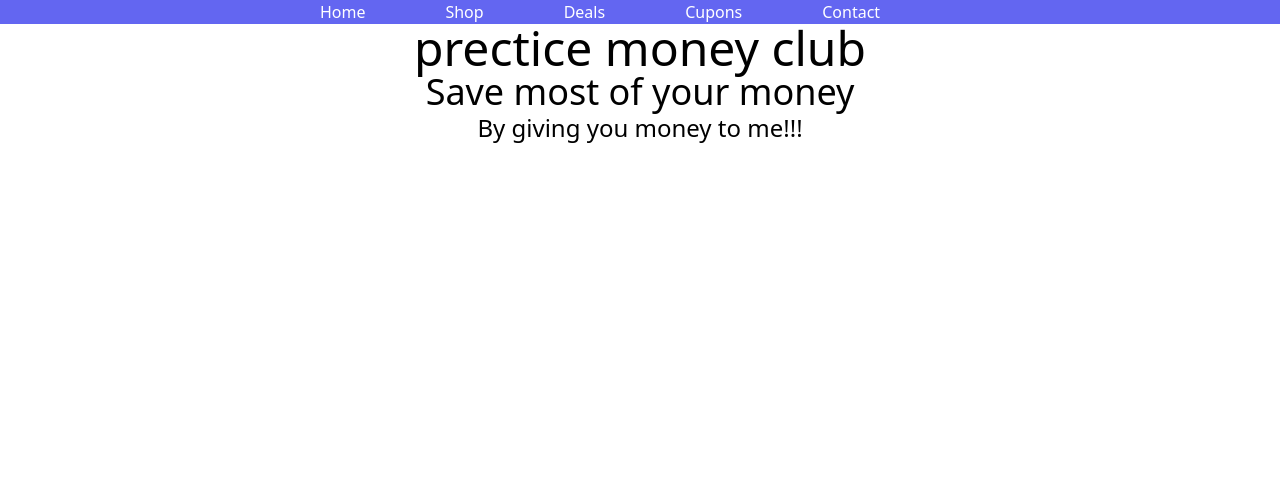
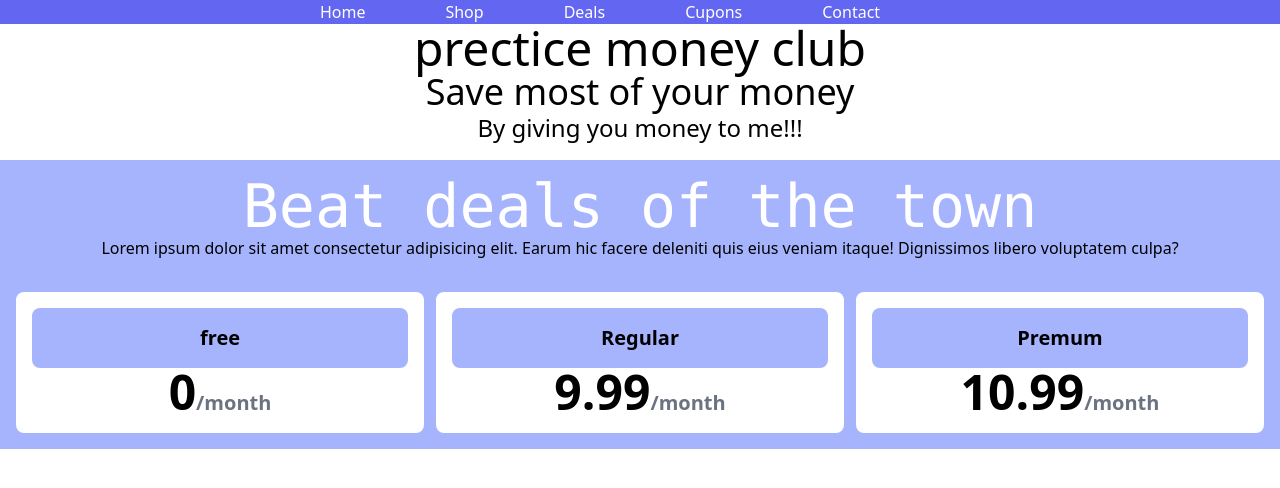
Before and after one commit to sagor15/react-with-tailwindcss, a React (Create React App) app: page / in a window 1280 px wide. Shown: the top 488 px of the page. Built offline with nearby package versions, Linux system fonts and the light colour scheme.

Commit message:
added a card with tailwind

```diff
--- a/src/App.js
+++ b/src/App.js
@@ -2,6 +2,7 @@
 import "./App.css";
 import Header from "./Components/Header/Header";
 import Navber from "./Components/Navber/Navber";
+import Pricing from "./Components/Pricing/Pricing";
 
 function App() {
   return (
@@ -9,6 +10,7 @@
       <Navber />
       <h1 className="text-5xl">prectice money club</h1>
       <Header />
+      <Pricing />
     </div>
   );
 }
--- a/src/Components/Navber/Navber.js
+++ b/src/Components/Navber/Navber.js
@@ -12,7 +12,7 @@
     { id: 5, name: "Contact", link: "/contact" },
   ];
   return (
-    <nav>
+    <nav className="bg-indigo-500 ">
       <div onClick={() => setOpen(!open)} className="w-7 h-7 md:hidden">
         {open ? <XIcon></XIcon> : <MenuIcon></MenuIcon>}
       </div>
--- /dev/null
+++ b/src/Components/Pricing/Pricing.js
@@ -0,0 +1,26 @@
+import React from "react";
+import PricingOption from "../PricingOption/PricingOption";
+
+const Pricing = () => {
+  const pricingOption = [
+    { id: 1, name: "free", price: 0 },
+    { id: 2, name: "Regular", price: 9.99 },
+    { id: 2, name: "Premum", price: 10.99 },
+  ];
+  return (
+    <div className="bg-indigo-300 p-4 mt-4">
+      <h1 className="text-6xl font-mono text-white">Beat deals of the town</h1>
+      <p>
+        Lorem ipsum dolor sit amet consectetur adipisicing elit. Earum hic facere deleniti quis eius veniam
+        itaque! Dignissimos libero voluptatem culpa?
+      </p>
+      <div className="grid md:grid-cols-3 gap-3 mt-8 rounded-lg">
+        {pricingOption.map((option) => (
+          <PricingOption key={option.id} option={option}></PricingOption>
+        ))}
+      </div>
+    </div>
+  );
+};
+
+export default Pricing;
--- /dev/null
+++ b/src/Components/PricingOption/PricingOption.js
@@ -0,0 +1,16 @@
+import React from "react";
+
+const PricingOption = (props) => {
+  const { name, price } = props.option;
+  return (
+    <div className="bg-white p-4 rounded-lg">
+      <h2 className="text-xl bg-indigo-300 py-4 rounded-lg font-bold">{name}</h2>
+      <p>
+        <span className="text-5xl font-bold">{price}</span>
+        <span className="text-xl font-bold text-gray-500">/month</span>
+      </p>
+    </div>
+  );
+};
+
+export default PricingOption;
```
